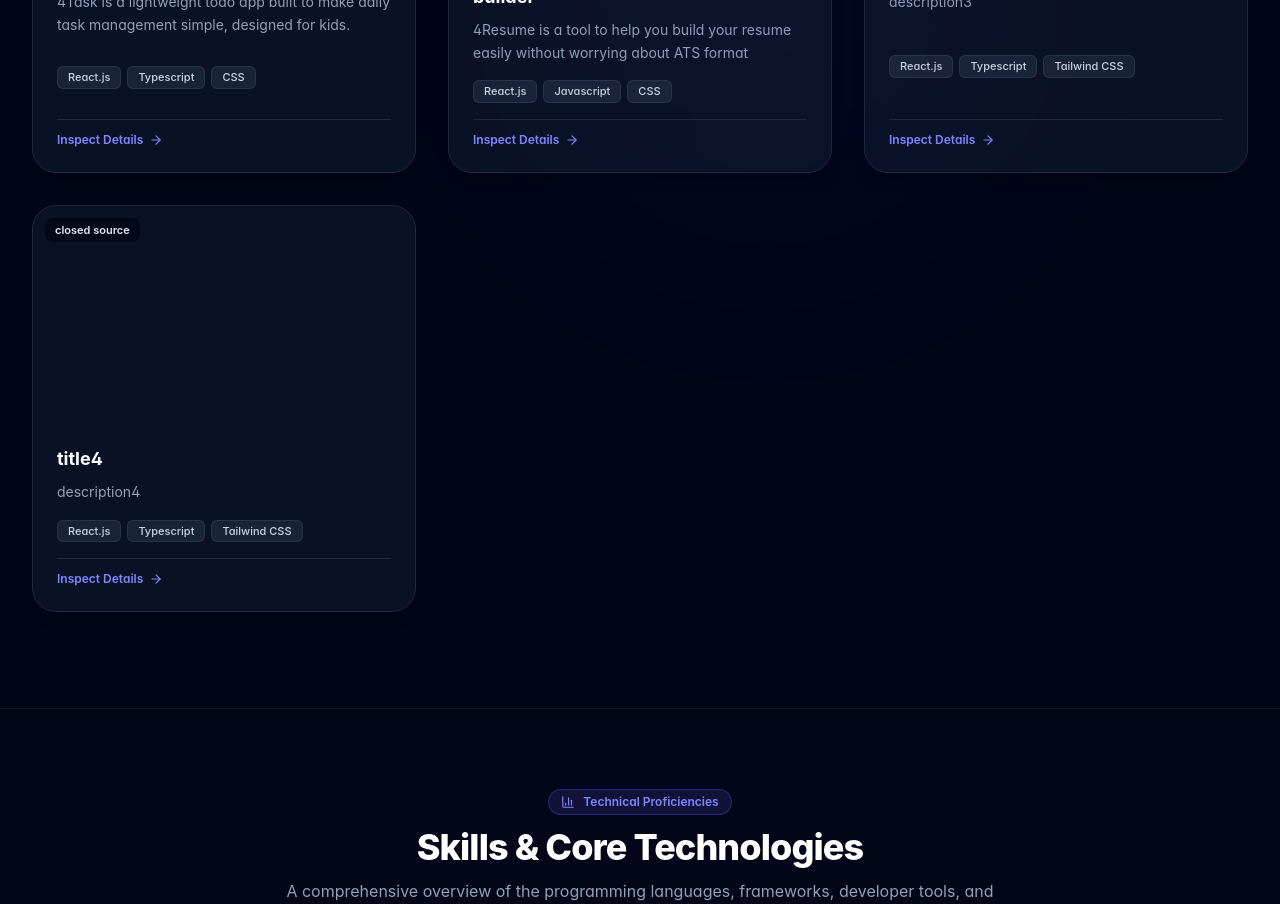
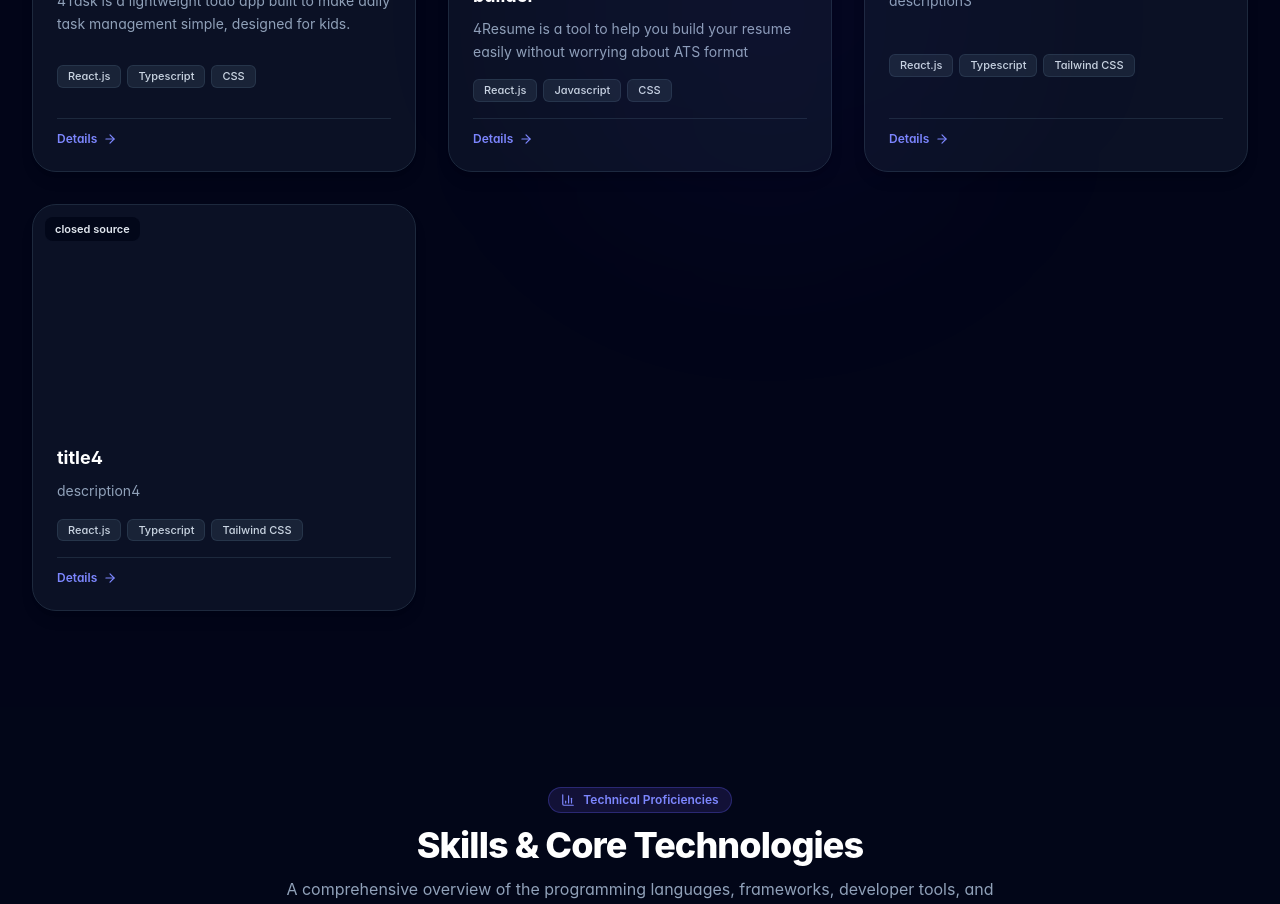
Before and after one commit to rubengitdev/my-portfolio, a React (Vite) app: page / in a window 1280 px wide. Shown: the part 1420-2324 px from the top of the page. Built offline with nearby package versions, Linux system fonts and the light colour scheme.

Commit message:
Refactor: Adjust container styling for consistency

```diff
--- a/src/components/Projects.tsx
+++ b/src/components/Projects.tsx
@@ -21,10 +21,7 @@ const Projects = ({ projects, onOpenProjectModal }: ProjectsProps) => {
     }, [projects, selectedFilter]);
 
     return (
-        <section
-            id="projects"
-            className="py-24 relative bg-slate-950/60 border-y border-slate-900"
-        >
+        <section id="projects" className="py-24 relative bg-slate-950/60">
             <div className="absolute top-1/3 right-1/4 w-96 h-96 bg-indigo-600/5 blur-[120px] rounded-full pointer-events-none" />
 
             <div className="max-w-7xl mx-auto px-4 sm:px-6 lg:px-8">
@@ -152,7 +149,7 @@ const Projects = ({ projects, onOpenProjectModal }: ProjectsProps) => {
                                         }
                                         className="flex items-center gap-1.5 text-xs font-semibold text-indigo-400 hover:text-indigo-300 transition-colors cursor-pointer"
                                     >
-                                        <span>Inspect Details</span>
+                                        <span>Details</span>
                                         <ArrowRight className="w-3.5 h-3.5" />
                                     </button>
 
```
